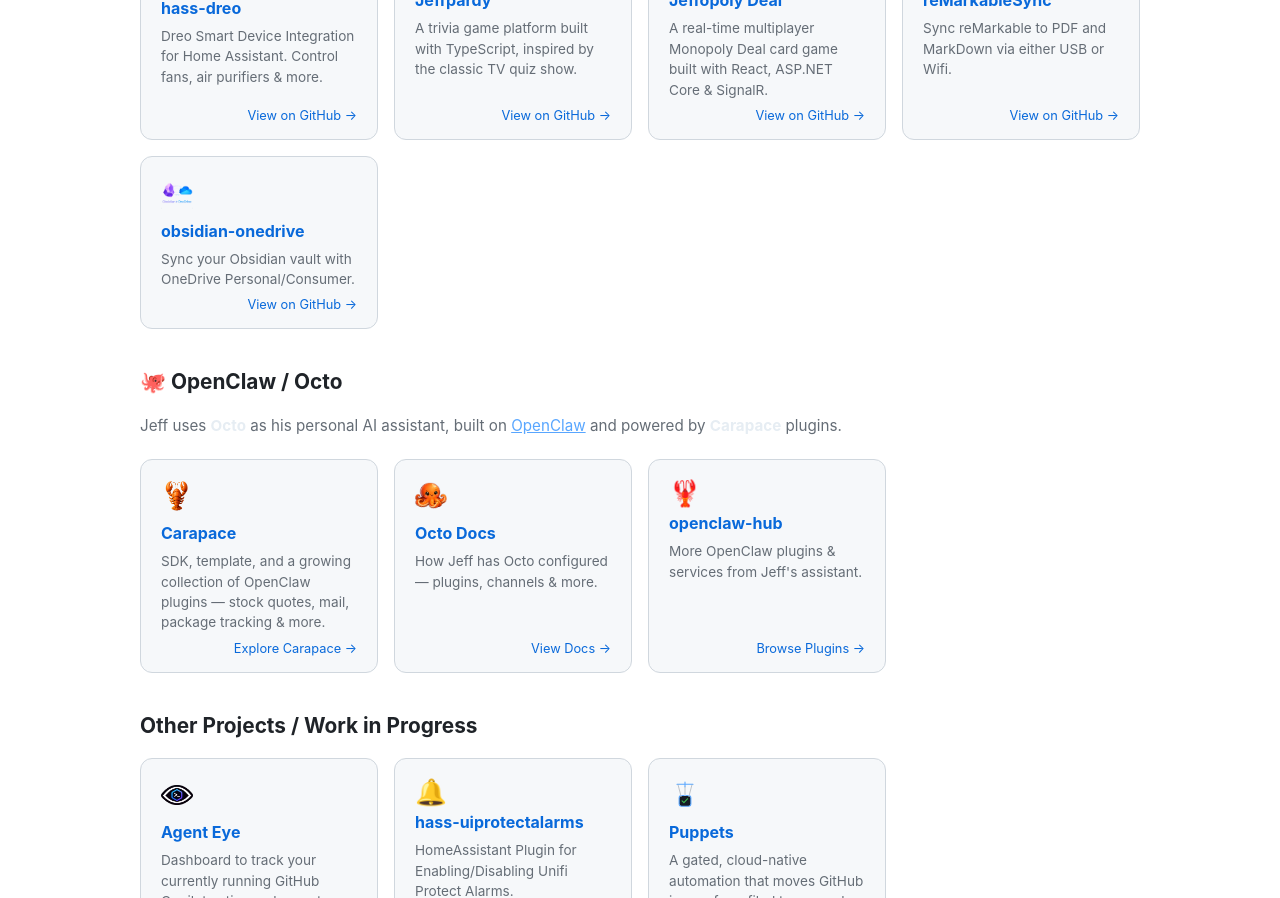
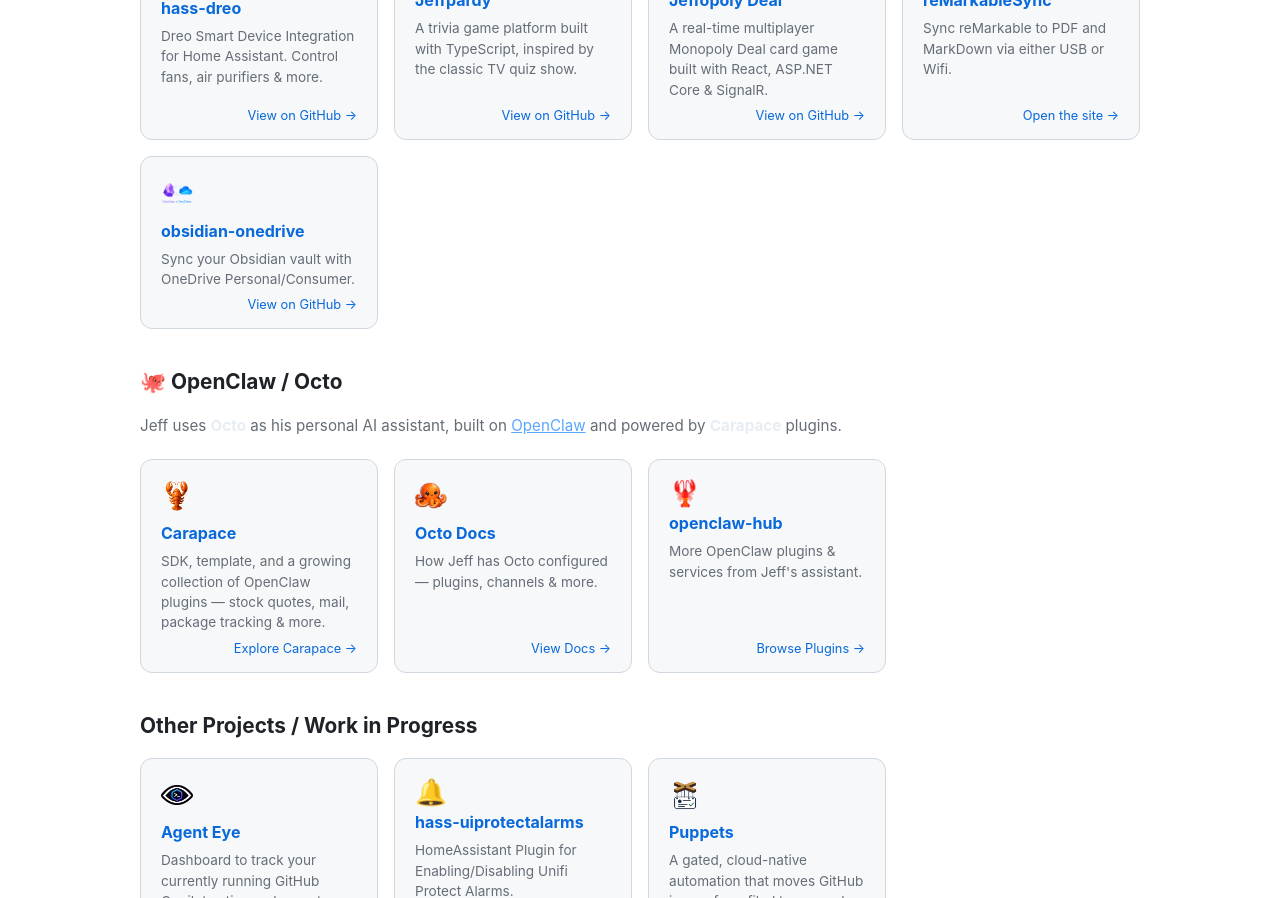
Before and after one commit to JeffSteinbok/JeffSteinbok.github.io, a Jekyll site: the page built from index.html, in a window 1280 px wide. Shown: the part 584-1482 px from the top of the page. Built offline with Jekyll 4.4.1, drawn with Linux system fonts in a browser that asks for light colours.

Commit message:
Refresh project site links and Puppets logo
Point reMarkableSync to its Pages site and use the current Puppets artwork on the project card.

Co-authored-by: Copilot <223556219+Copilot@users.noreply.github.com>

Copilot-Session: f3e4162d-c874-4d0d-b532-59b0f0ce1410

```diff
--- a/_data/projects.yml
+++ b/_data/projects.yml
@@ -30,12 +30,12 @@ sections:
         title: Jeffopoly Deal
         desc: A real-time multiplayer Monopoly Deal card game built with React, ASP.NET Core &amp; SignalR.
         arrow: View on GitHub →
-      - url: https://github.com/JeffSteinbok/reMarkableSync
+      - url: https://jeffsteinbok.github.io/reMarkableSync/
         external: true
         icon_img: assets/images/remarkablesync-logo.png
         title: reMarkableSync
         desc: Sync reMarkable to PDF and MarkDown via either USB or Wifi.
-        arrow: View on GitHub →
+        arrow: Open the site →
       - url: https://github.com/JeffSteinbok/obsidian-onedrive
         external: true
         icon_img: assets/images/obsidian-onedrive-icon.png
@@ -83,7 +83,7 @@ sections:
         arrow: View on GitHub →
       - url: https://jeffsteinbok.github.io/puppets/
         external: true
-        icon_img: assets/images/puppets.svg
+        icon_img: assets/images/puppetslogo.png
         title: Puppets
         desc: A gated, cloud-native automation that moves GitHub issues from filed to merged after human approval.
         arrow: Open the docs →
```
Also changed, not shown: assets/images/puppets.svg (deleted), assets/images/puppetslogo.png (added).
